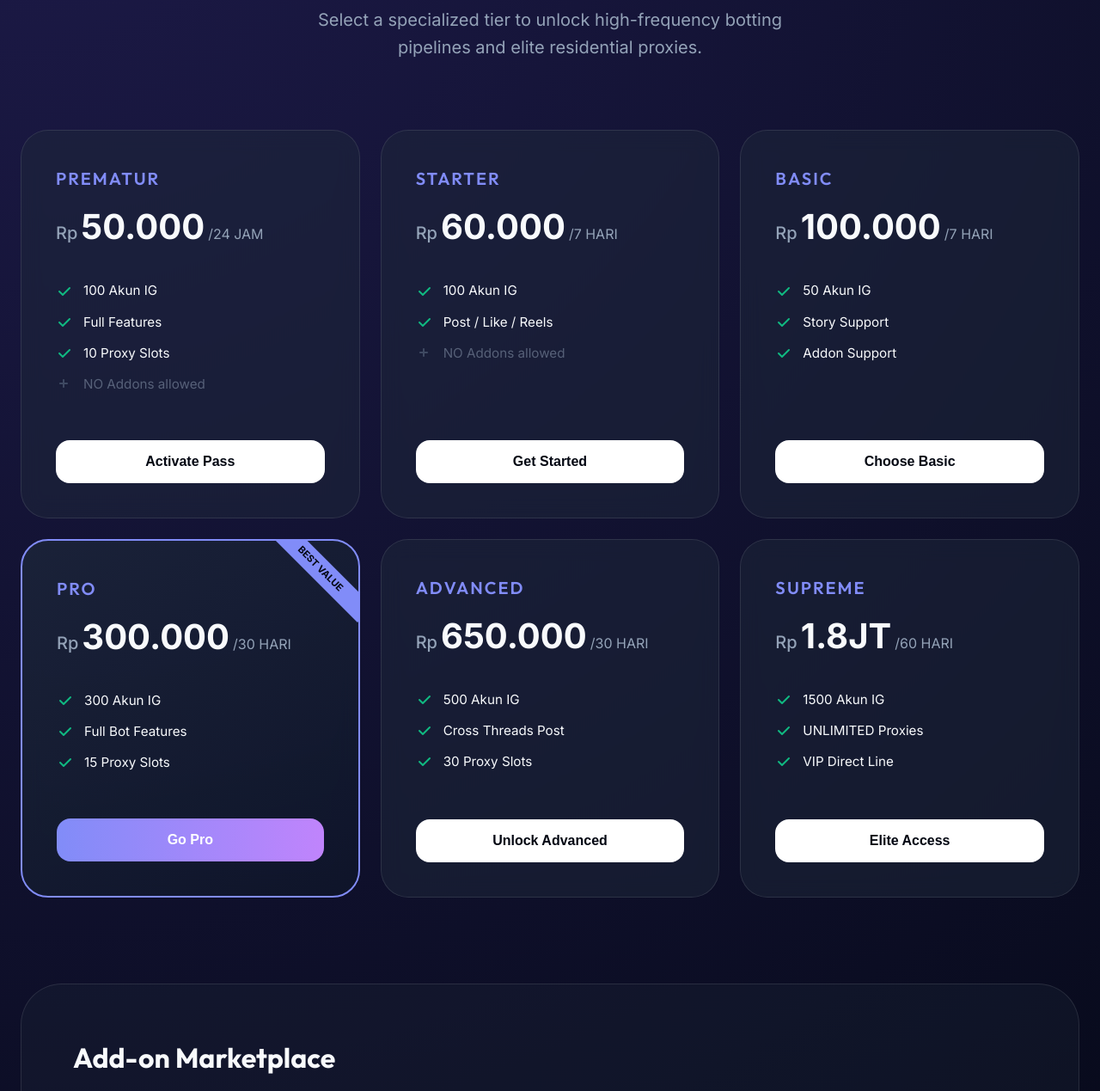
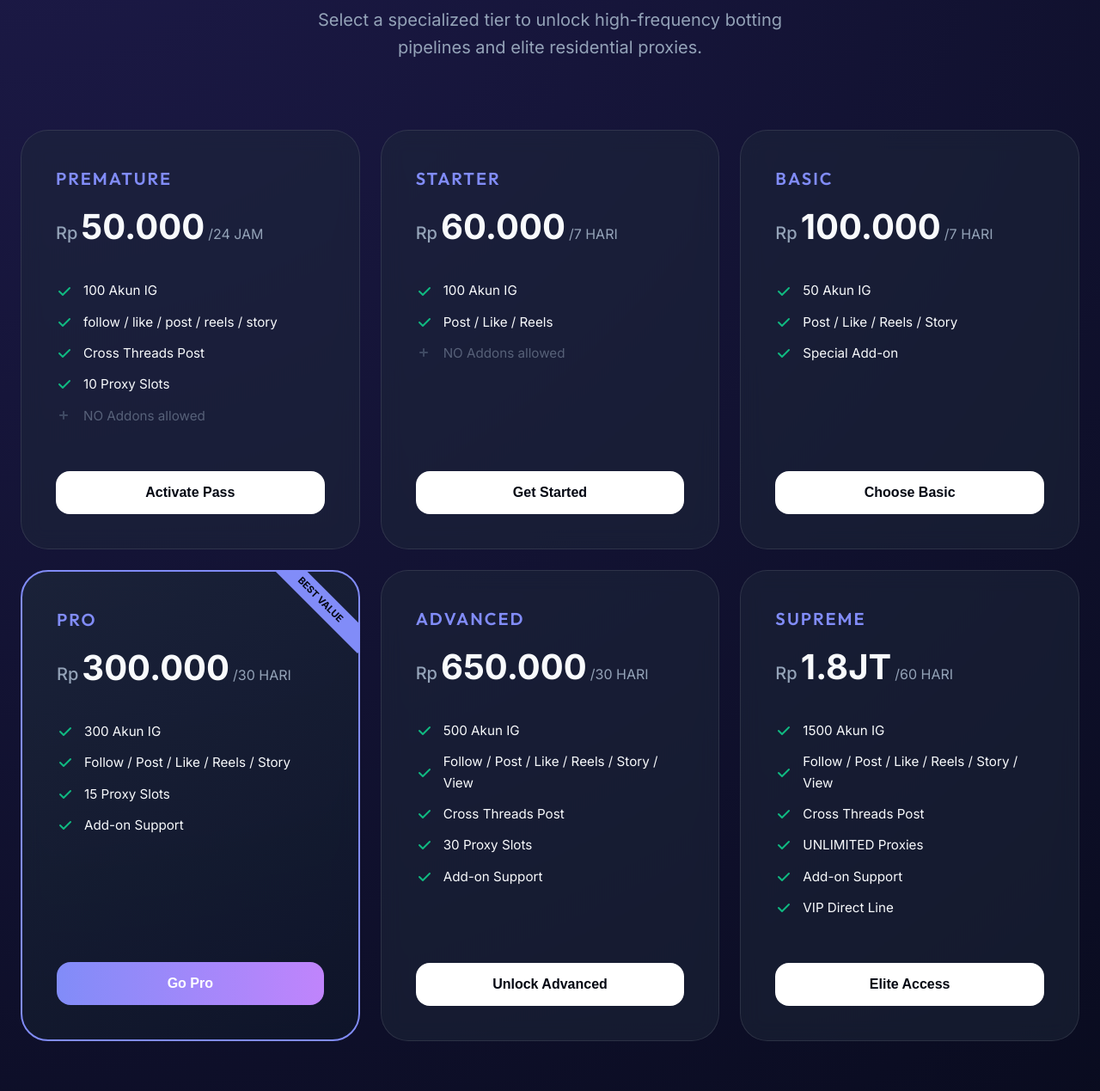
Before and after one commit to loehak5/tools, a PHP site: the page made by central-server/views/landing.php in a window 1280 px wide. Shown: the part 343-1612 px from the top of the page at 86% size. Run offline with PHP 8.4, Linux system fonts and the light colour scheme; the template is opened without the code that fills it, so the values that code supplies are empty; the visitor is signed in with stand-in values (Sample User, id 1).

Commit message:
Copywriting

```diff
--- a/central-server/views/landing.php
+++ b/central-server/views/landing.php
@@ -393,7 +393,7 @@
             <!-- Prematur -->
             <div class="plan-card">
                 <div class="plan-header">
-                    <div class="plan-name">Prematur</div>
+                    <div class="plan-name">Premature</div>
                     <div class="plan-price"><span class="currency">Rp</span>50.000<span class="plan-duration">/24
                             JAM</span></div>
                 </div>
@@ -405,7 +405,11 @@
                     <li><svg width="20" height="20" fill="currentColor" viewBox="0 0 20 20">
                             <path
                                 d="M16.707 5.293a1 1 0 010 1.414l-8 8a1 1 0 01-1.414 0l-4-4a1 1 0 011.414-1.414L8 12.586l7.293-7.293a1 1 0 011.414 0z" />
-                        </svg> Full Features</li>
+                        </svg> follow / like / post / reels / story</li>
+                    <li><svg width="20" height="20" fill="currentColor" viewBox="0 0 20 20">
+                            <path
+                                d="M16.707 5.293a1 1 0 010 1.414l-8 8a1 1 0 01-1.414 0l-4-4a1 1 0 011.414-1.414L8 12.586l7.293-7.293a1 1 0 011.414 0z" />
+                        </svg> Cross Threads Post</li>
                     <li><svg width="20" height="20" fill="currentColor" viewBox="0 0 20 20">
                             <path
                                 d="M16.707 5.293a1 1 0 010 1.414l-8 8a1 1 0 01-1.414 0l-4-4a1 1 0 011.414-1.414L8 12.586l7.293-7.293a1 1 0 011.414 0z" />
@@ -457,11 +461,11 @@
                     <li><svg width="20" height="20" fill="currentColor" viewBox="0 0 20 20">
                             <path
                                 d="M16.707 5.293a1 1 0 010 1.414l-8 8a1 1 0 01-1.414 0l-4-4a1 1 0 011.414-1.414L8 12.586l7.293-7.293a1 1 0 011.414 0z" />
-                        </svg> Story Support</li>
+                        </svg> Post / Like / Reels / Story</li>
                     <li><svg width="20" height="20" fill="currentColor" viewBox="0 0 20 20">
                             <path
                                 d="M16.707 5.293a1 1 0 010 1.414l-8 8a1 1 0 01-1.414 0l-4-4a1 1 0 011.414-1.414L8 12.586l7.293-7.293a1 1 0 011.414 0z" />
-                        </svg> Addon Support</li>
+                        </svg> Special Add-on</li>
                 </ul>
                 <button class="purchase-btn" onclick="buy('basic')">Choose Basic</button>
             </div>
@@ -481,11 +485,15 @@
                     <li><svg width="20" height="20" fill="currentColor" viewBox="0 0 20 20">
                             <path
                                 d="M16.707 5.293a1 1 0 010 1.414l-8 8a1 1 0 01-1.414 0l-4-4a1 1 0 011.414-1.414L8 12.586l7.293-7.293a1 1 0 011.414 0z" />
-                        </svg> Full Bot Features</li>
+                        </svg> Follow / Post / Like / Reels / Story</li>
                     <li><svg width="20" height="20" fill="currentColor" viewBox="0 0 20 20">
                             <path
                                 d="M16.707 5.293a1 1 0 010 1.414l-8 8a1 1 0 01-1.414 0l-4-4a1 1 0 011.414-1.414L8 12.586l7.293-7.293a1 1 0 011.414 0z" />
                         </svg> 15 Proxy Slots</li>
+                    <li><svg width="20" height="20" fill="currentColor" viewBox="0 0 20 20">
+                            <path
+                                d="M16.707 5.293a1 1 0 010 1.414l-8 8a1 1 0 01-1.414 0l-4-4a1 1 0 011.414-1.414L8 12.586l7.293-7.293a1 1 0 011.414 0z" />
+                        </svg> Add-on Support</li>
                 </ul>
                 <button class="purchase-btn" onclick="buy('pro')">Go Pro</button>
             </div>
@@ -505,11 +513,19 @@
                     <li><svg width="20" height="20" fill="currentColor" viewBox="0 0 20 20">
                             <path
                                 d="M16.707 5.293a1 1 0 010 1.414l-8 8a1 1 0 01-1.414 0l-4-4a1 1 0 011.414-1.414L8 12.586l7.293-7.293a1 1 0 011.414 0z" />
+                        </svg> Follow / Post / Like / Reels / Story / View</li>
+                    <li><svg width="20" height="20" fill="currentColor" viewBox="0 0 20 20">
+                            <path
+                                d="M16.707 5.293a1 1 0 010 1.414l-8 8a1 1 0 01-1.414 0l-4-4a1 1 0 011.414-1.414L8 12.586l7.293-7.293a1 1 0 011.414 0z" />
                         </svg> Cross Threads Post</li>
                     <li><svg width="20" height="20" fill="currentColor" viewBox="0 0 20 20">
                             <path
                                 d="M16.707 5.293a1 1 0 010 1.414l-8 8a1 1 0 01-1.414 0l-4-4a1 1 0 011.414-1.414L8 12.586l7.293-7.293a1 1 0 011.414 0z" />
                         </svg> 30 Proxy Slots</li>
+                    <li><svg width="20" height="20" fill="currentColor" viewBox="0 0 20 20">
+                            <path
+                                d="M16.707 5.293a1 1 0 010 1.414l-8 8a1 1 0 01-1.414 0l-4-4a1 1 0 011.414-1.414L8 12.586l7.293-7.293a1 1 0 011.414 0z" />
+                        </svg> Add-on Support</li>
                 </ul>
                 <button class="purchase-btn" onclick="buy('advanced')">Unlock Advanced</button>
             </div>
@@ -529,7 +545,19 @@
                     <li><svg width="20" height="20" fill="currentColor" viewBox="0 0 20 20">
                             <path
                                 d="M16.707 5.293a1 1 0 010 1.414l-8 8a1 1 0 01-1.414 0l-4-4a1 1 0 011.414-1.414L8 12.586l7.293-7.293a1 1 0 011.414 0z" />
+                        </svg> Follow / Post / Like / Reels / Story / View</li>
+                    <li><svg width="20" height="20" fill="currentColor" viewBox="0 0 20 20">
+                            <path
+                                d="M16.707 5.293a1 1 0 010 1.414l-8 8a1 1 0 01-1.414 0l-4-4a1 1 0 011.414-1.414L8 12.586l7.293-7.293a1 1 0 011.414 0z" />
+                        </svg> Cross Threads Post</li>
+                    <li><svg width="20" height="20" fill="currentColor" viewBox="0 0 20 20">
+                            <path
+                                d="M16.707 5.293a1 1 0 010 1.414l-8 8a1 1 0 01-1.414 0l-4-4a1 1 0 011.414-1.414L8 12.586l7.293-7.293a1 1 0 011.414 0z" />
                         </svg> UNLIMITED Proxies</li>
+                    <li><svg width="20" height="20" fill="currentColor" viewBox="0 0 20 20">
+                            <path
+                                d="M16.707 5.293a1 1 0 010 1.414l-8 8a1 1 0 01-1.414 0l-4-4a1 1 0 011.414-1.414L8 12.586l7.293-7.293a1 1 0 011.414 0z" />
+                        </svg> Add-on Support</li>
                     <li><svg width="20" height="20" fill="currentColor" viewBox="0 0 20 20">
                             <path
                                 d="M16.707 5.293a1 1 0 010 1.414l-8 8a1 1 0 01-1.414 0l-4-4a1 1 0 011.414-1.414L8 12.586l7.293-7.293a1 1 0 011.414 0z" />
```
Also changed, not shown: 1 other file.
